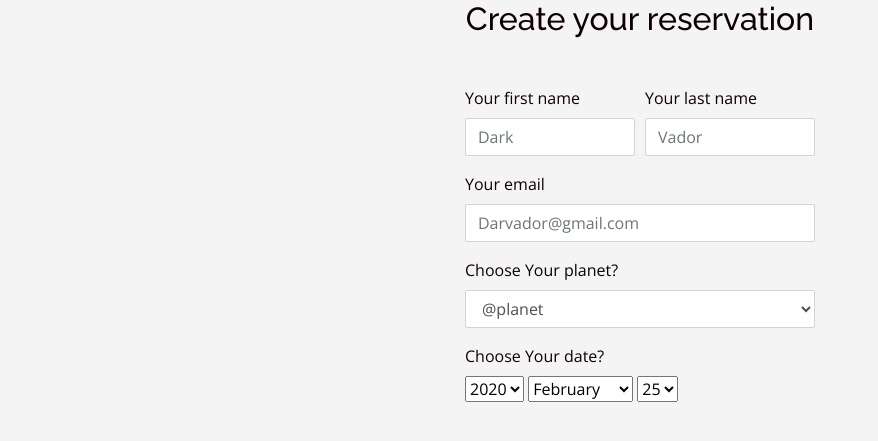
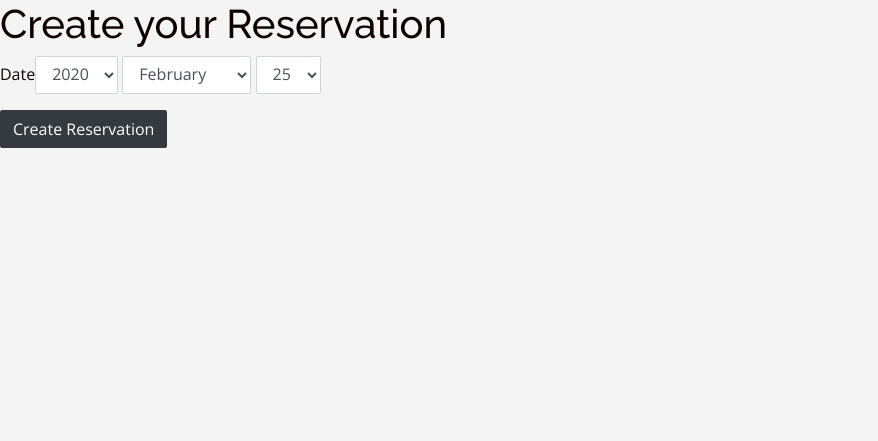
Before and after one commit to AmineNGB/PlanetWork, a Rails app: page /planets/1/reservations/new in a window 1280 px wide. Shown: the part 58-499 px from the top of the page, without its empty margins (0-878 px from the left). Run offline with Rails 7, Linux system fonts and the light colour scheme; a user stored in the database is signed in; style sheets or scripts are compiled from the project's sources; some libraries are stand-ins or nearby versions.

Commit message:
edit reservation

```diff
--- a/app/controllers/reservations_controller.rb
+++ b/app/controllers/reservations_controller.rb
@@ -1,4 +1,12 @@
 class ReservationsController < ApplicationController
+
+  def new
+  @reservations = Reservation.new
+  end
+
+  def edit
+      @reservations = Reservations.find(params[:id])
+  end
 
   def user_show
     @reservations = Reservation.where(user: current_user)
--- a/app/views/reservations/new.html.erb
+++ b/app/views/reservations/new.html.erb
@@ -1,35 +1,7 @@
-<div class="container">
-  <div class="row justify-content-center">
-    <div class="col-12 col-sm-4">
-      <form action="#">
+<h1>Create your Reservation</h1>
 
-      <h2 class="text-center mb-5">Create your reservation</h2>
-      <div class="form-row">
-              <div class="col-6 form-group">
-                <label for="first-name">Your first name</label>
-                <input type="text" class="form-control" id="first-name" placeholder="Dark">
-              </div>
-              <div class="col-6 form-group">
-                <label for="last-name">Your last name</label>
-                <input type="text" class="form-control" id="last-name" placeholder="Vador">
-              </div>
-            </div>
-            <div class="form-group">
-              <label for="email">Your email</label>
-              <input type="email" class="form-control" id="email" placeholder="Darvador@gmail.com">
-            </div>
-            <div class="form-group">
-              <label for="referrer">Choose Your planet?</label>
-              <select id="referrer" class="form-control">
-                <option value="">@planet</option>
-              </select>
-            </div>
-            <div class="date_select">
-              <label for="date">Choose Your date?</label>
-              <br>
-             <%= date_select('event', 'date') %>
-          </div>
-      </form>
-    </div>
-  </div>
-</div>
+<%= simple_form_for @reservations do |f| %>
+  <%= f.error_notification %>
+   <%= f.input :date %>
+   <%= f.button :submit, class: "btn-dark" %>
+   <% end %>
--- a/config/routes.rb
+++ b/config/routes.rb
@@ -6,7 +6,9 @@ Rails.application.routes.draw do
     resources :reservations
   end
 
-  get '/reservations', to: 'reservations#user_show'
+  get 'reservations/new', to: 'reservations#new', as: :new_reservation
+  get '/reservations', to: 'reservations#show'
+  get 'reservations/:id/edit', to: 'reservations#edit', as: :edit_reservation
 
   # For details on the DSL available within this file, see https://guides.rubyonrails.org/routing.html
 end
```
Also changed, not shown: app/views/reservations/show.html.erb (renamed from app/views/reservations/user_show.html.erb).
